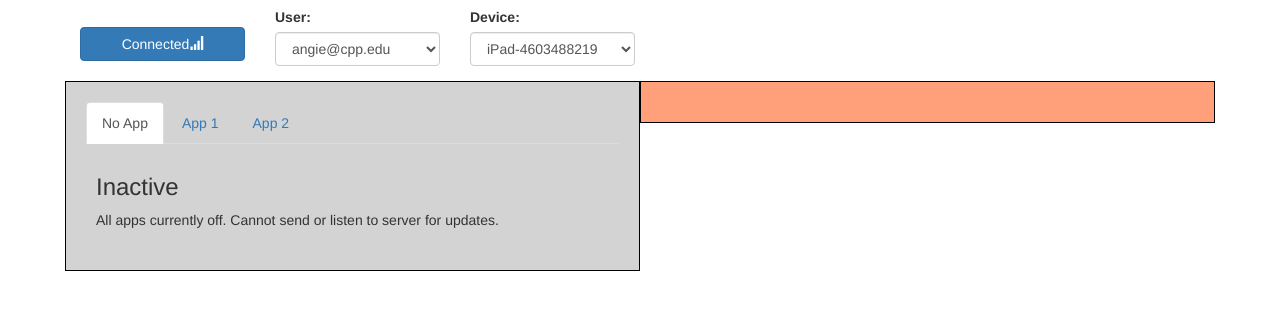
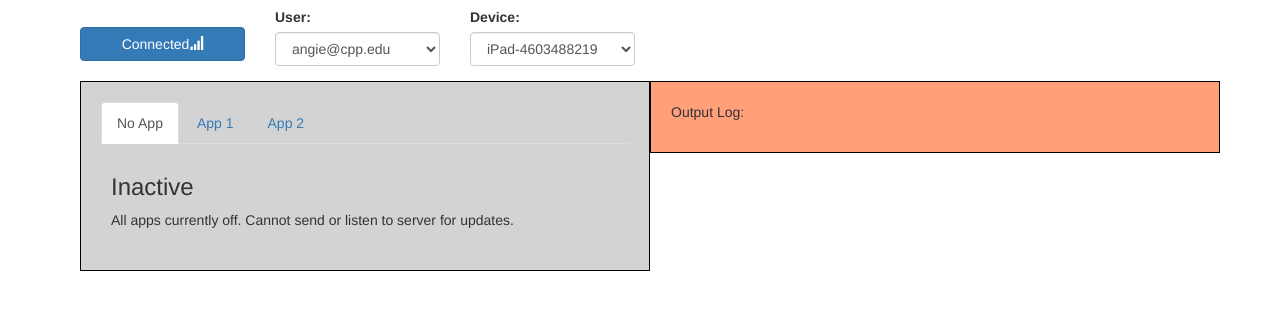
Before and after one commit to chaisync/chai-server-socketio, a website: page public/client.html in a window 1280 px wide. Shown: the part 66-376 px from the top of the page. Drawn offline with nearby package versions, Linux system fonts and the light colour scheme; no server answers.

Commit message:
minor css change

```diff
--- a/public/client.html
+++ b/public/client.html
@@ -99,6 +99,8 @@
 
     </div>
 
+    <div id="mainContent" class="mt-5 container">
+
         <div class="col-lg-6" id="apptabdiv">
 
             <ul class="nav nav-tabs">
@@ -179,8 +181,9 @@
 
         </div>
 
-
         <div class="col-lg-6" id="dataqueuediv">
+            <p>Output Log: </p>
+        </div>
 
     </div>
 
```
Lines whose indentation alone changed are shown as unchanged.
